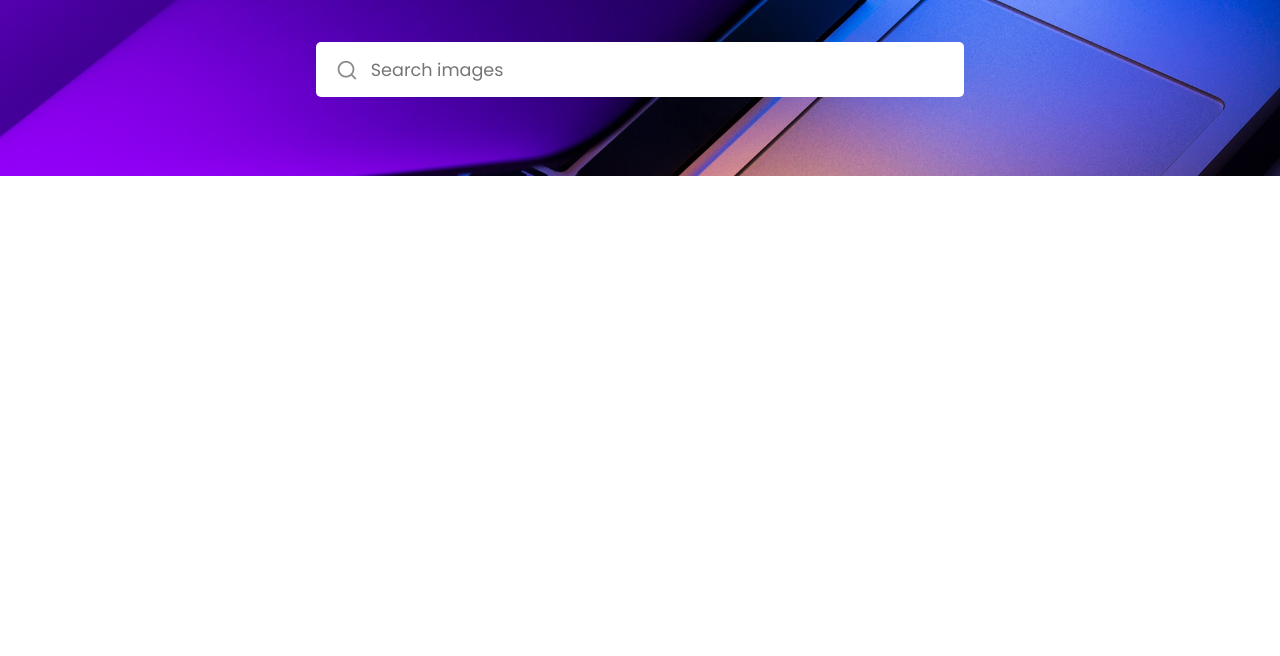
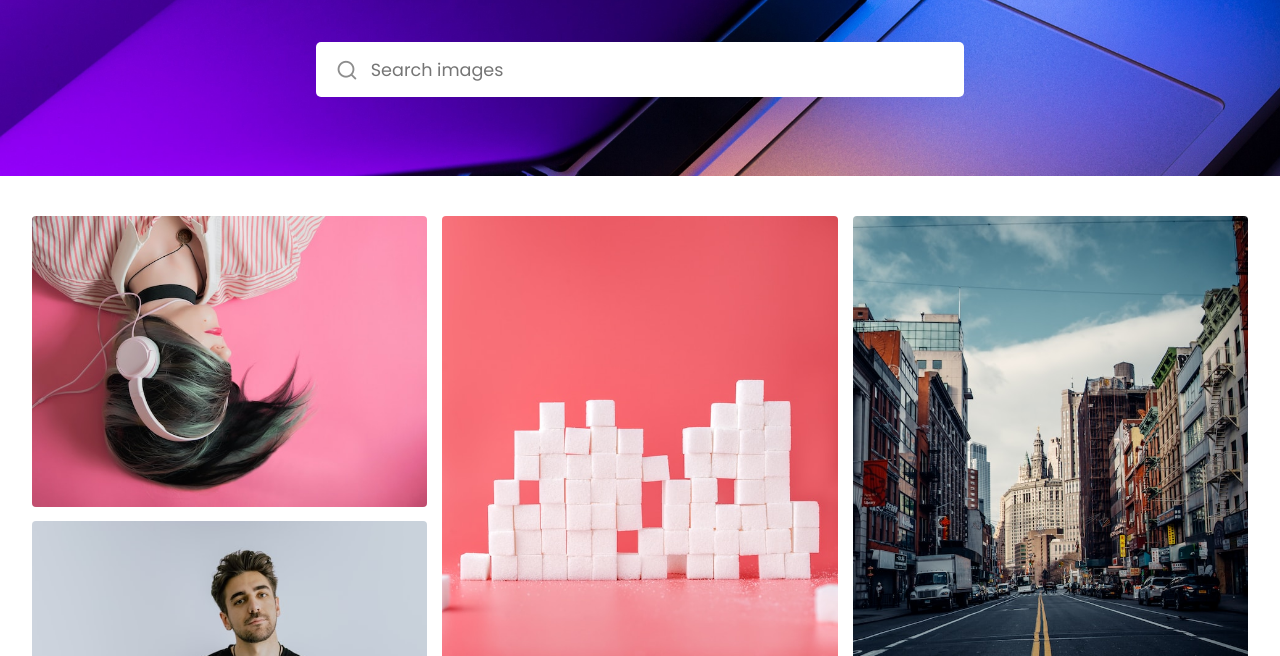
Before and after one commit to james1805/PexelsClone, a plain HTML site: page index.html in a window 1280 px wide. Shown: the part 144-800 px from the top of the page. Drawn offline with nearby package versions, Linux system fonts and the light colour scheme.

Commit message:
added gallery section

```diff
--- a/index.html
+++ b/index.html
@@ -22,6 +22,31 @@
         </div>
     </section>
 
+    <section class="gallery">
+        <ul class="images">
+            <li class="card">
+                <img src="images/img-1.jpg" alt="img">
+                <div class="details">
+                    <div class="photographer">
+                        <i class="uil uil-camera"></i>
+                        <span>Maria Loznevaya</span>
+                    </div>
+                    <button><i class="uil uil-import"></i></button>
+                </div>
+            </li>
+            <li class="card"><img src="images/img-2.jpg" alt="img"></li>
+            <li class="card"><img src="images/img-3.jpg" alt="img"></li>
+            <li class="card"><img src="images/img-4.jpg" alt="img"></li>
+            <li class="card"><img src="images/img-5.jpg" alt="img"></li>
+            <li class="card"><img src="images/img-6.jpg" alt="img"></li>
+            <li class="card"><img src="images/img-7.jpg" alt="img"></li>
+            <li class="card"><img src="images/img-8.jpg" alt="img"></li>
+            <li class="card"><img src="images/img-9.jpg" alt="img"></li>
+            <li class="card"><img src="images/img-10.jpg" alt="img"></li>
+        </ul>
+        <button class="load-more">Load More</button>
+    </section>
+
 
 
 </body>
--- a/style.css
+++ b/style.css
@@ -54,12 +54,90 @@
     transform: translateY(-50%);
 }
 
+input, button, i {
+    outline: none;
+    border: none;
+    border-radius: 5px;
+}
+
 .search-box input {
     width: 100%;
     height: 100%;
-    outline: none;
-    border: none;
     font-size: 1.1rem;
     padding-left: 55px;
-    border-radius: 5px;
+
 }
+
+
+.gallery {
+    display: flex;
+    flex-direction: column;
+    align-items: center;
+}
+
+.gallery .images{
+    gap: 15px;
+    max-width: 95%;
+    margin-top: 40px;
+    columns: 340px 5;
+}
+
+.images .card {
+    display: flex;
+    overflow: hidden;
+    position: relative;
+    list-style: none;
+    margin-bottom: 14px;
+    border-radius: 4px;
+}
+
+.images .card .details {
+    position: absolute;
+    bottom: -100px;
+    width: 100%;
+    padding: 15px 20px;
+    display: flex;
+    align-items: center;
+    justify-content: space-between;
+    background: linear-gradient(to top, rgba(0,0,0,0.7), transparent);
+    transition: bottom 0.3s ease;
+}
+
+.images .card:hover .details {
+    bottom: 0;
+}
+
+.card .details .photographer {
+    color: #fff;
+    display: flex;
+    align-items: center;
+}
+
+.details .photographer i {
+    font-size: 1.4rem;
+    margin-right: 10px;
+}
+
+.details .photographer span {
+    font-size: 1.05rem;
+}
+
+.card .details button {
+    padding: 3px 8px;
+    font-size: 1.1rem;
+    background: #fff;
+    cursor: pointer;
+}
+
+.images img {
+    width: 100%;
+}
+
+.gallery .load-more {
+    background: #8a6cff;
+    margin: 50px 0;
+    font-size: 1.2rem;
+    color: #fff;
+    padding: 12px 27px;
+    cursor: pointer;
+}
```
